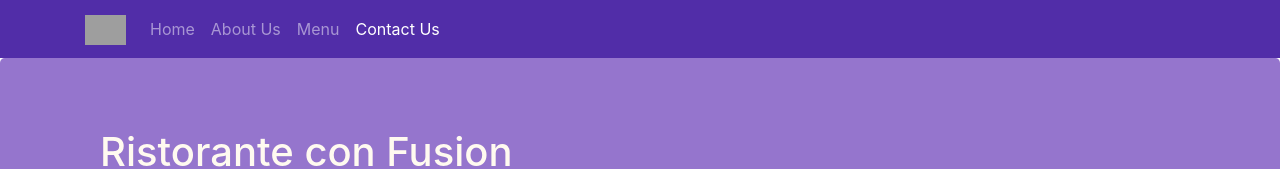
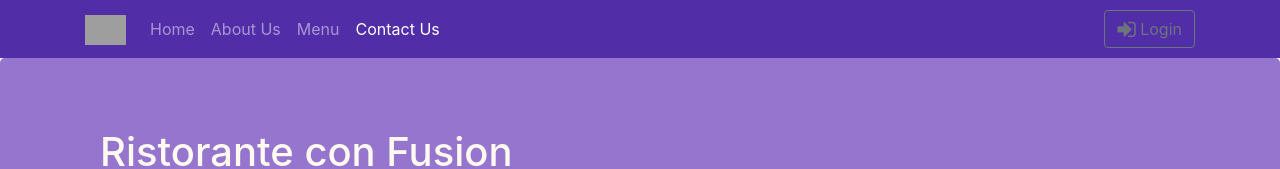
Before and after one commit to MStreet3/coursera, a React (Create React App) app: page /contact in a window 1280 px wide. Shown: the top 169 px of the page. Built offline with nearby package versions, Linux system fonts and the light colour scheme; grey boxes are pictures that could not be loaded.

Commit message:
uncontrolled forms

```diff
--- a/src/components/ContactComponent.js
+++ b/src/components/ContactComponent.js
@@ -32,8 +32,6 @@
     };
 
     this.handleInputChange = this.handleInputChange.bind(this);
-    this.handleSubmit = this.handleSubmit.bind(this);
-    this.validate = this.validate.bind(this);
   }
 
   handleInputChange(event) {
--- a/src/components/HeaderComponent.js
+++ b/src/components/HeaderComponent.js
@@ -6,7 +6,15 @@
   Nav,
   NavItem,
   NavbarToggler,
-  Collapse
+  Collapse,
+  Button,
+  Modal,
+  ModalHeader,
+  ModalBody,
+  FormGroup,
+  Form,
+  Label,
+  Input
 } from 'reactstrap';
 import { NavLink } from 'react-router-dom';
 
@@ -15,15 +23,23 @@
     super(props);
 
     this.state = {
-      isNavOpen: false
+      isNavOpen: false,
+      isModalOpen: false
     };
 
     this.toggleNav = this.toggleNav.bind(this);
+    this.toggleModal = this.toggleModal.bind(this);
   }
 
   toggleNav() {
     this.setState({
       isNavOpen: !this.state.isNavOpen
+    });
+  }
+
+  toggleModal() {
+    this.setState({
+      isModalOpen: !this.state.isModalOpen
     });
   }
   render() {
@@ -63,6 +79,13 @@
                   </NavLink>
                 </NavItem>
               </Nav>
+              <Nav className="ml-auto" navbar>
+                <NavItem>
+                  <Button outline onClick={this.toggleModal}>
+                    <span className="fa fa-sign-in fa-lg" /> Login
+                  </Button>
+                </NavItem>
+              </Nav>
             </Collapse>
           </div>
         </Navbar>
@@ -81,6 +104,31 @@
             </div>
           </div>
         </Jumbotron>
+
+        <Modal isOpen={this.state.isModalOpen} toggle={this.toggleModal}>
+          <ModalHeader toggle={this.toggleModal}>Login</ModalHeader>
+          <ModalBody>
+            <Form onSubmit={this.handleLogin}>
+              <FormGroup>
+                <Label htmlFor="username">Username</Label>
+                <Input type="text" id="username" name="username" />
+              </FormGroup>
+              <FormGroup>
+                <Label htmlFor="password">Password</Label>
+                <Input type="text" id="password" name="password" />
+              </FormGroup>
+              <FormGroup check>
+                <Label check>
+                  <Input type="checkbox" name="remember" />
+                  Remember me
+                </Label>
+              </FormGroup>
+              <Button type="submit" value="submit" color="primary">
+                Login
+              </Button>
+            </Form>
+          </ModalBody>
+        </Modal>
       </div>
     );
   }
```
